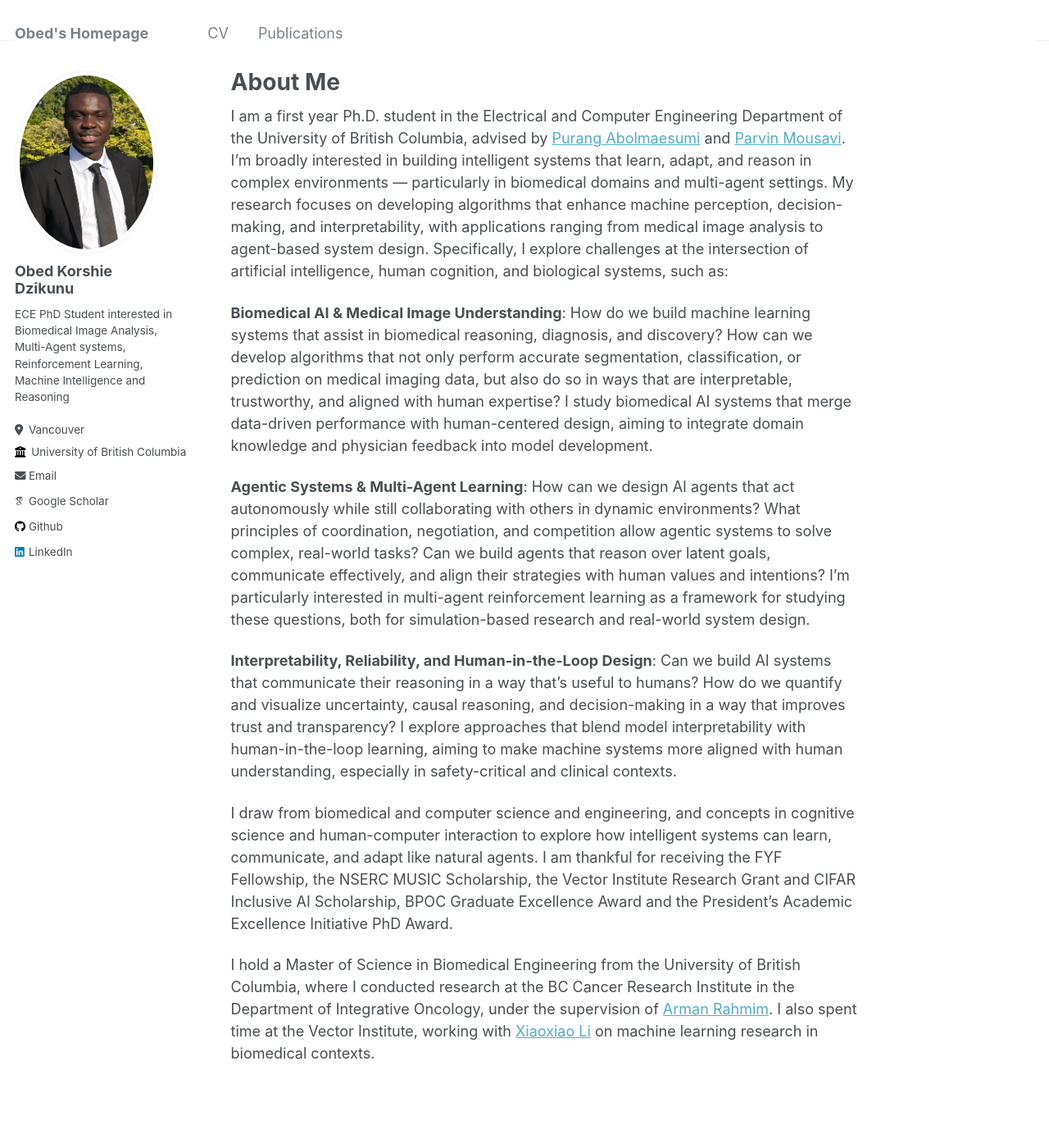
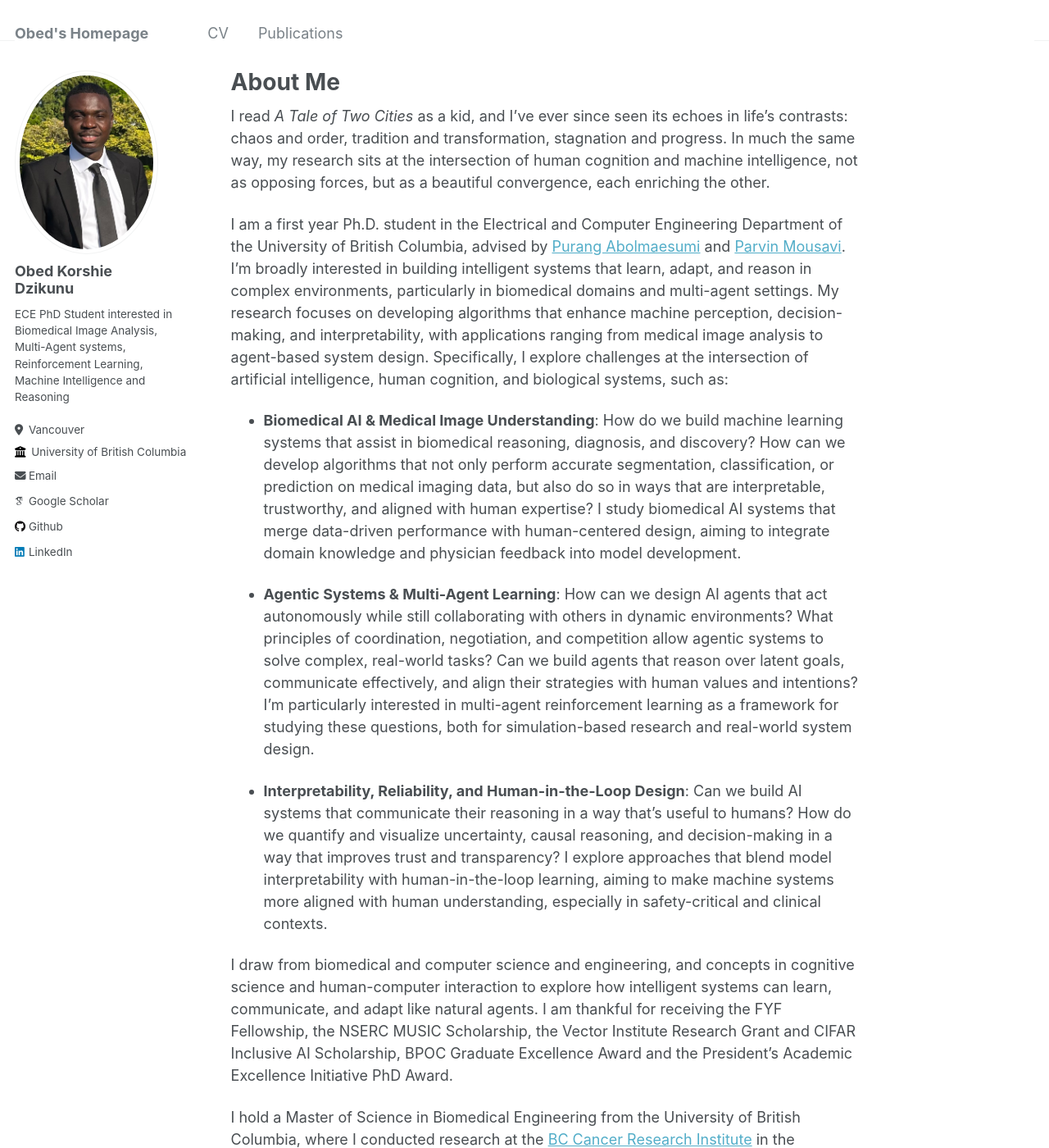
Before and after one commit to ObedDzik/obeddzik.github.io, a Jekyll site: the page built from _pages/about.md, in a window 1280 px wide and 1400 px high. Shown: the whole window at 82% size. Built offline with Jekyll 4.4.1, drawn with Linux system fonts in a browser that asks for light colours; some web fonts are replaced; some of the changed text lies outside the part shown.

Commit message:
Update about page

```diff
--- a/_pages/about.md
+++ b/_pages/about.md
@@ -8,14 +8,16 @@ redirect_from:
   - /about.html
 ---
 
-I am a first year Ph.D. student in the Electrical and Computer Engineering Department of the University of British Columbia, advised by [Purang Abolmaesumi](https://ece.ubc.ca/purang-abolmaesumi/) and [Parvin Mousavi](https://vectorinstitute.ai/team/parvin-mousavi/). I'm broadly interested in building intelligent systems that learn, adapt, and reason in complex environments — particularly in biomedical domains and multi-agent settings. My research focuses on developing algorithms that enhance machine perception, decision-making, and interpretability, with applications ranging from medical image analysis to agent-based system design. Specifically, I explore challenges at the intersection of artificial intelligence, human cognition, and biological systems, such as:
+I read *A Tale of Two Cities* as a kid, and I've ever since seen its echoes in life's contrasts: chaos and order, tradition and transformation, stagnation and progress. In much the same way, my research sits at the intersection of human cognition and machine intelligence, not as opposing forces, but as a beautiful convergence, each enriching the other.
 
-**Biomedical AI & Medical Image Understanding**: How do we build machine learning systems that assist in biomedical reasoning, diagnosis, and discovery? How can we develop algorithms that not only perform accurate segmentation, classification, or prediction on medical imaging data, but also do so in ways that are interpretable, trustworthy, and aligned with human expertise? I study biomedical AI systems that merge data-driven performance with human-centered design, aiming to integrate domain knowledge and physician feedback into model development.
+I am a first year Ph.D. student in the Electrical and Computer Engineering Department of the University of British Columbia, advised by [Purang Abolmaesumi](https://ece.ubc.ca/purang-abolmaesumi/) and [Parvin Mousavi](https://vectorinstitute.ai/team/parvin-mousavi/). I'm broadly interested in building intelligent systems that learn, adapt, and reason in complex environments, particularly in biomedical domains and multi-agent settings. My research focuses on developing algorithms that enhance machine perception, decision-making, and interpretability, with applications ranging from medical image analysis to agent-based system design. Specifically, I explore challenges at the intersection of artificial intelligence, human cognition, and biological systems, such as:
 
-**Agentic Systems & Multi-Agent Learning**: How can we design AI agents that act autonomously while still collaborating with others in dynamic environments? What principles of coordination, negotiation, and competition allow agentic systems to solve complex, real-world tasks? Can we build agents that reason over latent goals, communicate effectively, and align their strategies with human values and intentions? I’m particularly interested in multi-agent reinforcement learning as a framework for studying these questions, both for simulation-based research and real-world system design.
+- **Biomedical AI & Medical Image Understanding**: How do we build machine learning systems that assist in biomedical reasoning, diagnosis, and discovery? How can we develop algorithms that not only perform accurate segmentation, classification, or prediction on medical imaging data, but also do so in ways that are interpretable, trustworthy, and aligned with human expertise? I study biomedical AI systems that merge data-driven performance with human-centered design, aiming to integrate domain knowledge and physician feedback into model development.
 
-**Interpretability, Reliability, and Human-in-the-Loop Design**: Can we build AI systems that communicate their reasoning in a way that's useful to humans? How do we quantify and visualize uncertainty, causal reasoning, and decision-making in a way that improves trust and transparency? I explore approaches that blend model interpretability with human-in-the-loop learning, aiming to make machine systems more aligned with human understanding, especially in safety-critical and clinical contexts.
+- **Agentic Systems & Multi-Agent Learning**: How can we design AI agents that act autonomously while still collaborating with others in dynamic environments? What principles of coordination, negotiation, and competition allow agentic systems to solve complex, real-world tasks? Can we build agents that reason over latent goals, communicate effectively, and align their strategies with human values and intentions? I’m particularly interested in multi-agent reinforcement learning as a framework for studying these questions, both for simulation-based research and real-world system design.
+
+- **Interpretability, Reliability, and Human-in-the-Loop Design**: Can we build AI systems that communicate their reasoning in a way that's useful to humans? How do we quantify and visualize uncertainty, causal reasoning, and decision-making in a way that improves trust and transparency? I explore approaches that blend model interpretability with human-in-the-loop learning, aiming to make machine systems more aligned with human understanding, especially in safety-critical and clinical contexts.
 
 I draw from biomedical and computer science and engineering, and concepts in cognitive science and human-computer interaction to explore how intelligent systems can learn, communicate, and adapt like natural agents. I am thankful for receiving the FYF Fellowship, the NSERC MUSIC Scholarship, the Vector Institute Research Grant and CIFAR Inclusive AI Scholarship, BPOC Graduate Excellence Award and the President's Academic Excellence Initiative PhD Award.
 
-I hold a Master of Science in Biomedical Engineering from the University of British Columbia, where I conducted research at the BC Cancer Research Institute in the Department of Integrative Oncology, under the supervision of [Arman Rahmim](https://www.bccrc.ca/dept/io/people/arman-rahmim). I also spent time at the Vector Institute, working with [Xiaoxiao Li](https://xxlya.github.io) on machine learning research in biomedical contexts.
+I hold a Master of Science in Biomedical Engineering from the University of British Columbia, where I conducted research at the [BC Cancer Research Institute](https://www.bccrc.ca) in the Department of Integrative Oncology, under the supervision of [Arman Rahmim](https://www.bccrc.ca/dept/io/people/arman-rahmim). I also spent time at the [Vector Institute](https://vectorinstitute.ai), working with [Xiaoxiao Li](https://xxlya.github.io) on machine learning research in biomedical contexts. Outside of research, I enjoy watching documentaries of historical happenings and the stories of inventors and their creations.
```
